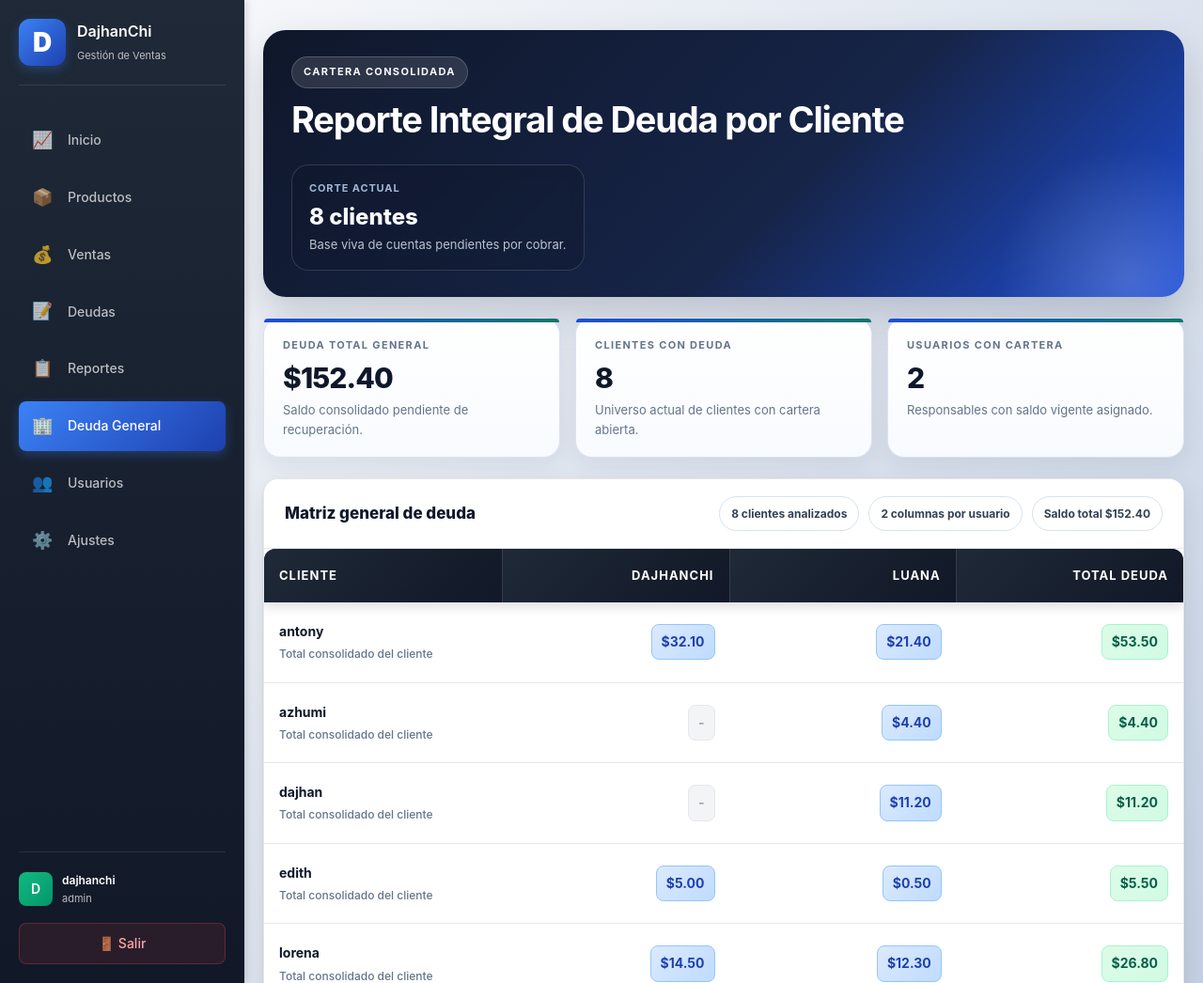
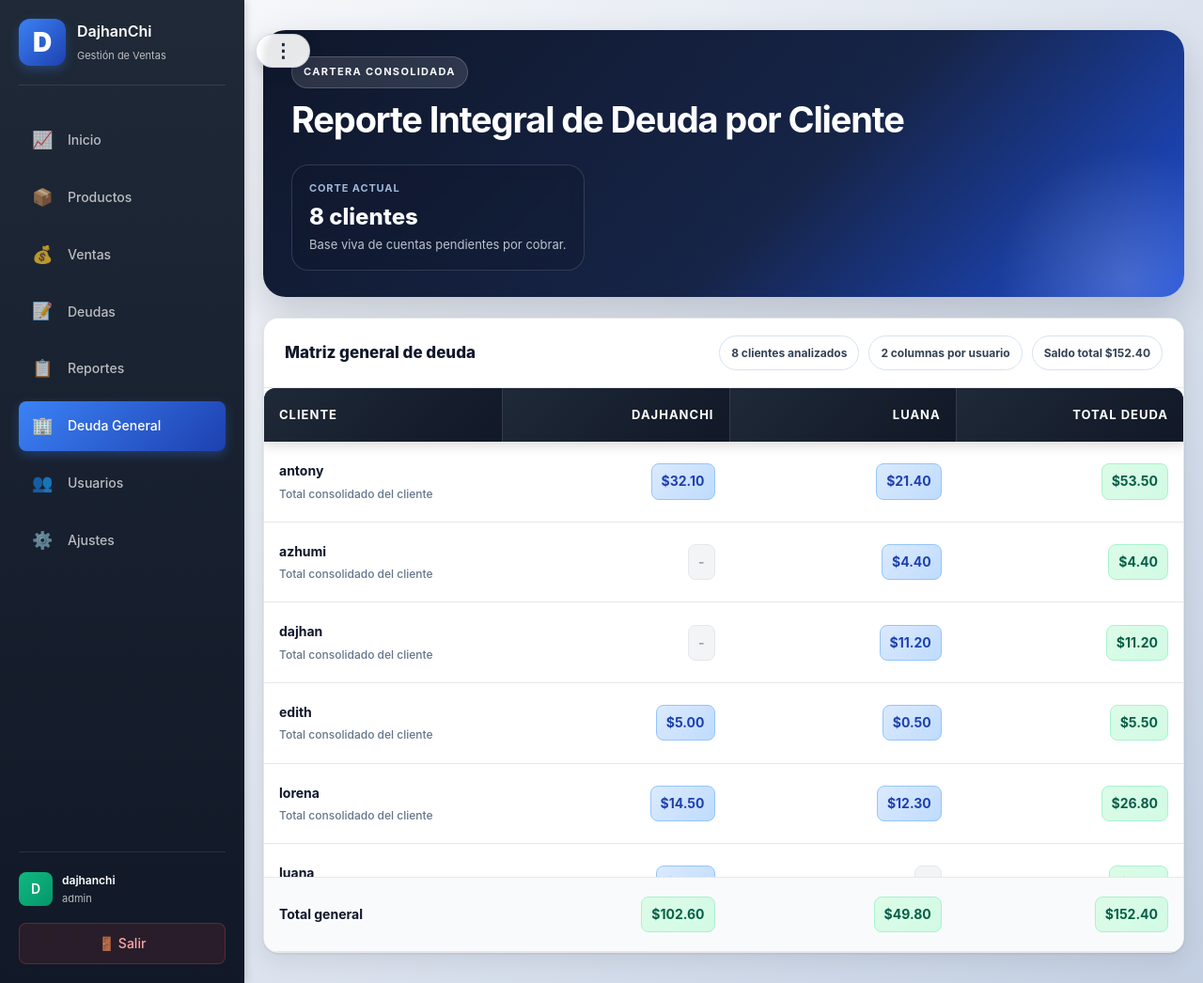
Before and after one commit to DajhanChi/DajhanChi_Ventas, a Flask app: page /reports/debts-matrix in a window 1280 px wide. Shown: the whole page at 94% size. Run offline with Flask 3, Linux system fonts and the light colour scheme; a user stored in the database is signed in.

Commit message:
despliege_ngrok

```diff
--- a/app.py
+++ b/app.py
@@ -44,7 +44,6 @@ BASE_DIR = os.path.dirname(os.path.abspath(__file__))
 BACKUP_DIR = os.path.join(BASE_DIR, "backup")
 BACKUP_RETENTION = 7
 BACKUP_TIME = "00:00"
-
 
 class User(db.Model):
     id = db.Column(db.Integer, primary_key=True)
--- a/static/style.css
+++ b/static/style.css
@@ -55,6 +55,39 @@ body {
     top: 0;
     z-index: 200;
     overflow-y: auto;
+    transition: transform 0.25s ease;
+}
+
+.sidebar-toggle {
+    position: fixed;
+    top: 16px;
+    left: 272px;
+    width: 36px;
+    height: 36px;
+    border: 0;
+    border-radius: 999px;
+    background: rgba(255, 255, 255, 0.9);
+    color: #fff;
+    color: #1f2937;
+    font-size: 20px;
+    font-weight: 700;
+    line-height: 1;
+    cursor: pointer;
+    z-index: 260;
+    box-shadow: 0 6px 14px rgba(15, 23, 42, 0.18);
+    border: 1px solid rgba(148, 163, 184, 0.35);
+    backdrop-filter: blur(3px);
+    transition: transform 0.15s ease, background 0.15s ease, left 0.25s ease;
+}
+
+.sidebar-toggle:hover {
+    background: #ffffff;
+    transform: translateY(-1px);
+}
+
+.sidebar-toggle:focus-visible {
+    outline: 2px solid #93c5fd;
+    outline-offset: 2px;
 }
 
 .sidebar-header {
@@ -158,6 +191,19 @@ body {
     flex: 1;
     overflow-y: auto;
     background: linear-gradient(135deg, #f5f7fa 0%, #c3cfe2 100%);
+    transition: margin-left 0.25s ease;
+}
+
+body.sidebar-collapsed .sidebar {
+    transform: translateX(-280px);
+}
+
+body.sidebar-collapsed .main-content {
+    margin-left: 0;
+}
+
+body.sidebar-collapsed .sidebar-toggle {
+    left: 12px;
 }
 
 /* Header & Navigation - Solo para login */
@@ -353,6 +399,25 @@ tbody tr:hover {
     background: linear-gradient(135deg, #f0f9ff 0%, #f5f5f5 100%);
     box-shadow: inset 0 0 8px rgba(59, 130, 246, 0.08), -4px 0 0 0 #3b82f6;
     transform: translateY(-2px) translateX(4px);
+}
+
+/* Mobile table responsiveness */
+@media (max-width: 768px) {
+    .table-scroll-container {
+        overflow-x: auto !important;
+        overflow-y: hidden;
+        -webkit-overflow-scrolling: touch;
+        padding-bottom: 6px;
+    }
+
+    .table-scroll-container table {
+        min-width: 760px;
+    }
+
+    .table-scroll-container th,
+    .table-scroll-container td {
+        white-space: nowrap;
+    }
 }
 
 /* Toast Notifications */
--- a/templates/base.html
+++ b/templates/base.html
@@ -11,6 +11,7 @@
 <body>
 {% if session.get('user_id') %}
 <div class="app-layout">
+    <button id="sidebarToggle" class="sidebar-toggle" type="button" aria-label="Mostrar u ocultar menu lateral" aria-expanded="true" title="Ocultar menu">⋮</button>
     <aside class="sidebar">
         <div class="sidebar-header">
             <div style="width: 50px; height: 50px; background: linear-gradient(135deg, #3b82f6 0%, #1e40af 100%); border-radius: 12px; display: flex; align-items: center; justify-content: center; font-weight: 900; font-size: 28px; color: white; box-shadow: 0 4px 12px rgba(59, 130, 246, 0.3);">D</div>
@@ -182,6 +183,7 @@
     const confirmDesc = document.getElementById('appConfirmDesc');
     const confirmOk = document.getElementById('appConfirmOk');
     const confirmCancel = document.getElementById('appConfirmCancel');
+    const sidebarToggle = document.getElementById('sidebarToggle');
     let pendingForm = null;
     let pendingLink = null;
 
@@ -235,6 +237,21 @@
             if (event.target === confirmModal) closeConfirm();
         });
     }
+
+    if (sidebarToggle) {
+        const syncSidebarToggle = () => {
+            const collapsed = document.body.classList.contains('sidebar-collapsed');
+            sidebarToggle.setAttribute('aria-expanded', collapsed ? 'false' : 'true');
+            sidebarToggle.setAttribute('title', collapsed ? 'Mostrar menu' : 'Ocultar menu');
+        };
+
+        sidebarToggle.addEventListener('click', () => {
+            document.body.classList.toggle('sidebar-collapsed');
+            syncSidebarToggle();
+        });
+
+        syncSidebarToggle();
+    }
 })();
 </script>
 </body>
--- a/templates/dashboard.html
+++ b/templates/dashboard.html
@@ -276,6 +276,7 @@
         font-size: 24px;
     }
 }
+
 </style>
 
 <div class="page-head">
@@ -1065,4 +1066,5 @@ document.addEventListener('DOMContentLoaded', function() {
     }
 });
 </script>
+
 {% endblock %}
--- a/templates/debts.html
+++ b/templates/debts.html
@@ -78,7 +78,7 @@
 .table-scroll-container {
     max-height: 600px;
     overflow-y: auto;
-    overflow-x: hidden;
+    overflow-x: auto;
     border-radius: 12px;
 }
 
--- a/templates/debts_matrix_report.html
+++ b/templates/debts_matrix_report.html
@@ -196,7 +196,7 @@
 .table-wrap {
     max-height: 600px;
     overflow-y: auto;
-    overflow-x: hidden;
+    overflow-x: auto;
     border-radius: 12px;
 }
 
@@ -408,24 +408,6 @@ tfoot td:first-child {
         </div>
     </section>
 
-    <div class="metrics-strip">
-        <div class="metric-block animate-card-pop animate-stagger-1">
-            <div class="metric-label">Deuda total general</div>
-            <div class="metric-value">{{ total_debt_cents|money }}</div>
-            <div class="metric-foot">Saldo consolidado pendiente de recuperación.</div>
-        </div>
-        <div class="metric-block animate-card-pop animate-stagger-2">
-            <div class="metric-label">Clientes con deuda</div>
-            <div class="metric-value">{{ total_customers }}</div>
-            <div class="metric-foot">Universo actual de clientes con cartera abierta.</div>
-        </div>
-        <div class="metric-block animate-card-pop animate-stagger-3">
-            <div class="metric-label">Usuarios con cartera</div>
-            <div class="metric-value">{{ total_users }}</div>
-            <div class="metric-foot">Responsables con saldo vigente asignado.</div>
-        </div>
-    </div>
-
     {% if rows %}
     <div class="table-shell animate-slide-up">
         <div class="table-toolbar">
--- a/templates/products.html
+++ b/templates/products.html
@@ -60,7 +60,7 @@
 .table-scroll-container {
     max-height: 600px;
     overflow-y: auto;
-    overflow-x: hidden;
+    overflow-x: auto;
     border-radius: 12px;
 }
 
--- a/templates/sales.html
+++ b/templates/sales.html
@@ -254,7 +254,7 @@
 .table-scroll-container {
     max-height: 600px;
     overflow-y: auto;
-    overflow-x: hidden;
+    overflow-x: auto;
     border-radius: 12px;
 }
 
--- a/templates/users.html
+++ b/templates/users.html
@@ -4,7 +4,7 @@
 .table-scroll-container {
     max-height: 600px;
     overflow-y: auto;
-    overflow-x: hidden;
+    overflow-x: auto;
     border-radius: 12px;
 }
 
```
Also changed, not shown: instance/app.db, 1 other file.
